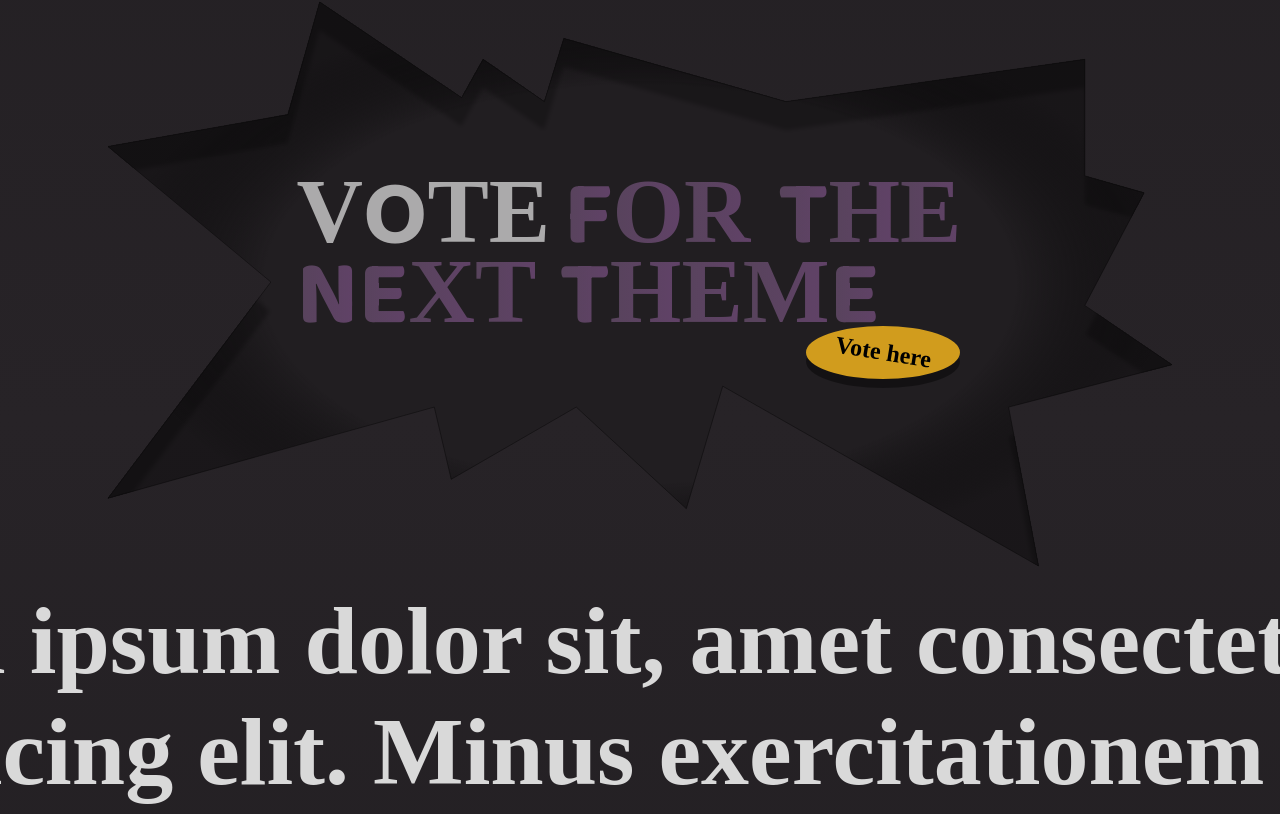
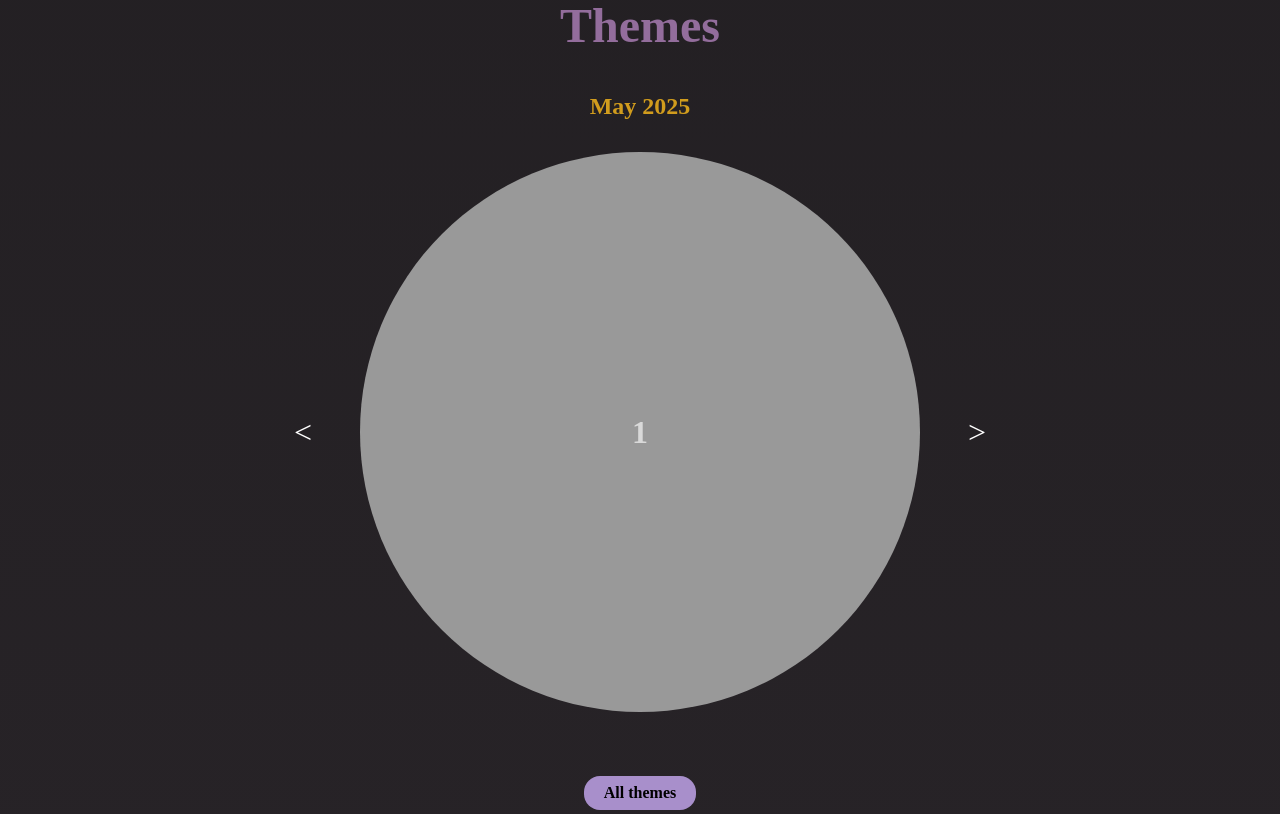
Before and after one commit to rjuntivero/pfpmonth, a Next.js app: page / in a window 1280 px wide. Shown: the part 706-1520 px from the top of the page. Built offline with nearby package versions, Linux system fonts and the light colour scheme.

Commit message:
wip: theme carousel

```diff
--- a/src/app/page.tsx
+++ b/src/app/page.tsx
@@ -1,6 +1,7 @@
 import TrendingThemes from '@/components/TrendingThemes/TrendingThemes';
 import styles from './page.module.css';
 import CallToAction from '@/components/CallToAction/CallToAction';
+import ThemeCarousel from '@/components/ThemeCarousel/ThemeCarousel';
 
 export default function Home() {
   return (
@@ -21,6 +22,7 @@ export default function Home() {
         <section>
           <TrendingThemes />
         </section>
+        <ThemeCarousel />
         <section className={styles.CallToAction}>
           <CallToAction />
         </section>
--- /dev/null
+++ b/src/components/ThemeCarousel/ThemeCarousel.module.css
@@ -0,0 +1,84 @@
+:root {
+  --gap: 1.5rem;
+  --lg-gap: 2.5rem;
+}
+.wrapper {
+  display: flex;
+  justify-content: center;
+  align-items: center;
+  flex-direction: column;
+  gap: var(--lg-gap);
+  width: 100%;
+}
+
+.wrapper h3 {
+  font: var(--font-baloo);
+  font-weight: 600;
+  font-size: 1.5rem;
+}
+
+.header {
+  text-align: end;
+}
+
+.header h2 {
+  font-size: 3rem;
+  color: var(--main);
+}
+
+.date {
+  color: var(--accent);
+  text-align: center;
+}
+
+.carousel {
+  display: flex;
+  align-items: center;
+  justify-content: center;
+  margin-top: 2rem;
+  position: relative;
+  gap: 1rem;
+}
+
+.track {
+  display: flex;
+  overflow: hidden;
+  width: 560px;
+  scroll-snap-type: x mandatory;
+}
+
+.slide {
+  flex: none;
+  width: 560px;
+  height: 560px;
+  border-radius: 9999px;
+  background-color: #999;
+  margin-inline: 1rem;
+  scroll-snap-align: center;
+  display: flex;
+  align-items: center;
+  justify-content: center;
+  font-size: 2rem;
+  font-weight: bold;
+}
+
+.navLeft,
+.navRight {
+  background: none;
+  border: none;
+  font-size: 2rem;
+  color: white;
+  cursor: pointer;
+}
+
+.allThemes {
+  margin-top: 1.5rem;
+  background-color: #a88fcb;
+  border-radius: 1rem;
+  padding: 0.5rem 1.25rem;
+  font-weight: 600;
+  color: black;
+  border: none;
+  font-size: 1rem;
+  cursor: pointer;
+}
--- /dev/null
+++ b/src/components/ThemeCarousel/ThemeCarousel.tsx
@@ -0,0 +1,44 @@
+'use client';
+
+import { useState } from 'react';
+import styles from './ThemeCarousel.module.css';
+
+export default function ThemeCarousel() {
+  const [currentIndex, setCurrentIndex] = useState(1);
+
+  const slides = [1, 2, 3];
+
+  const goLeft = () => {
+    setCurrentIndex((prev) => Math.max(prev - 1, 0));
+  };
+
+  const goRight = () => {
+    setCurrentIndex((prev) => Math.min(prev + 1, slides.length - 1));
+  };
+  return (
+    <div className={styles.wrapper}>
+      <div className={styles.header}>
+        <h3>barbz</h3> <h2>Themes</h2>
+      </div>{' '}
+      <section>
+        <h3 className={styles.date}>May 2025</h3>
+        <section className={styles.carousel}>
+          <button className={styles.navLeft} onClick={goLeft}>
+            {'<'}
+          </button>
+          <div className={styles.track}>
+            {slides.map((num, i) => (
+              <div className={styles.slide} key={i}>
+                {num}
+              </div>
+            ))}
+          </div>
+          <button className={styles.navRight} onClick={goRight}>
+            {'>'}
+          </button>
+        </section>
+      </section>
+      <button className={styles.allThemes}>All themes</button>
+    </div>
+  );
+}
```
